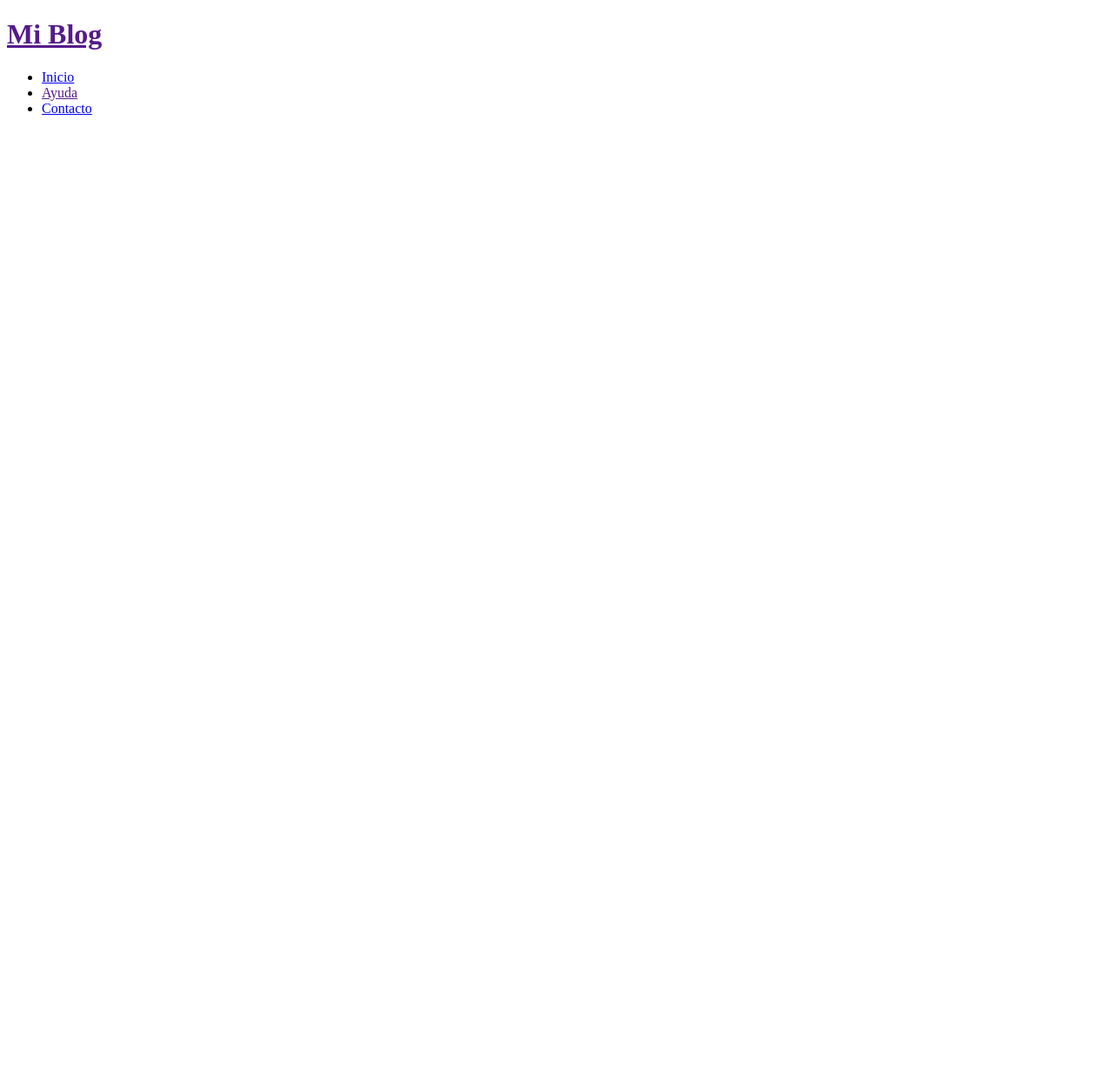
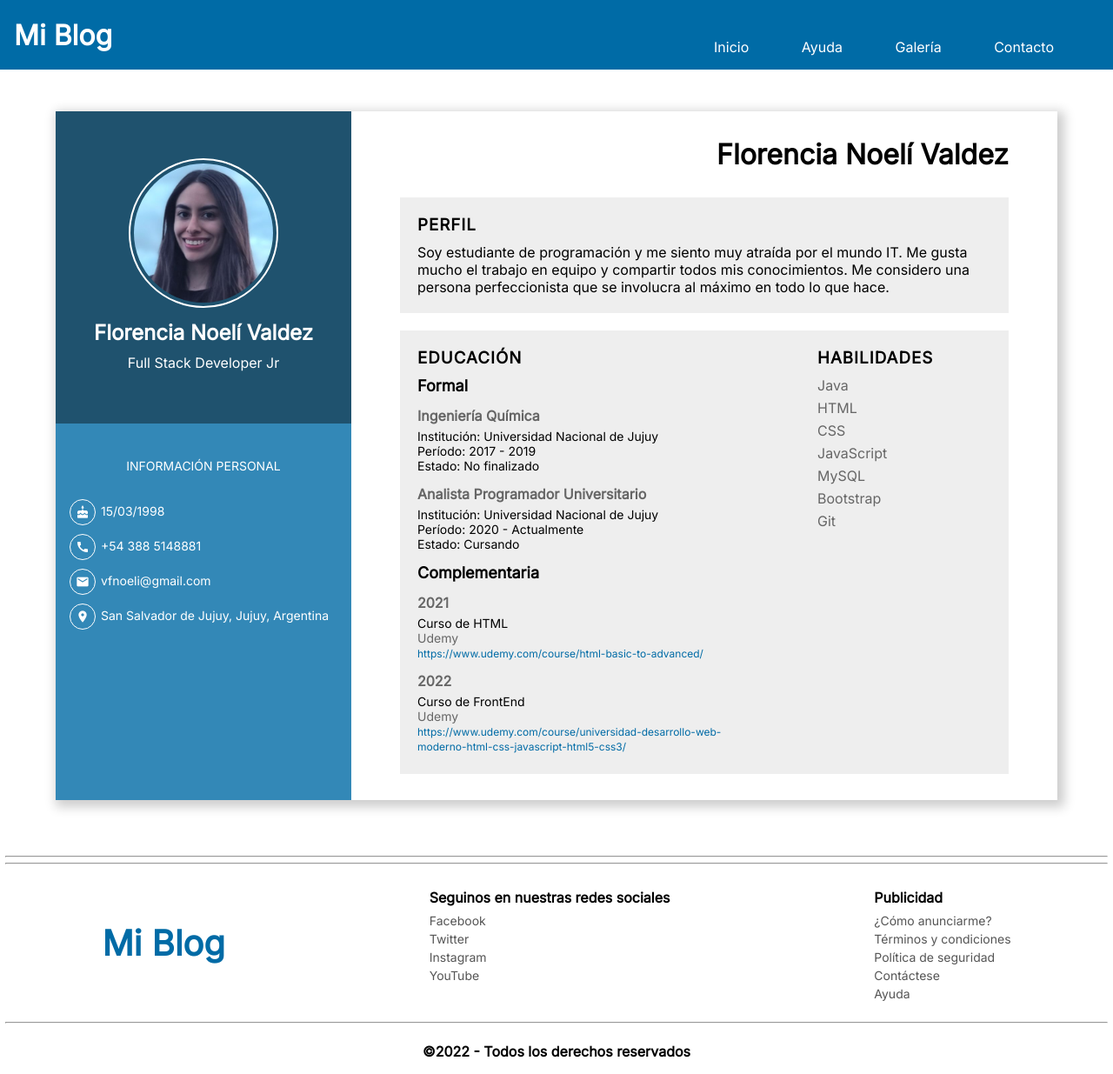
Before and after one commit to FlorNV/proyectoHTMLCSS, a plain HTML site: page perfil.html in a window 1280 px wide. Shown: the whole page at 87% size. Before the commit the page ends 800 px from the top, so only its background shows below. Drawn offline with Linux system fonts and the light colour scheme.

Commit message:
agrego pefil

```diff
--- a/css/estilos.css
+++ b/css/estilos.css
@@ -28,7 +28,6 @@ a {
     left: 0;
     right: 0;
     top: 0;
-    background-color: #000;
     background-color: #006ba6;
     z-index: 1;
 }
--- /dev/null
+++ b/css/perfil.css
@@ -0,0 +1,130 @@
+.contenedor {
+    flex-direction: row;
+    box-shadow: 4px 4px 12px 4px rgba(0, 0, 0, 0.2);
+}
+
+.informacion-personal {
+    width: 340px;
+    background-color: rgba(0, 107, 166, .8);
+    color: #fff;
+}
+
+.informacion-personal__imagen {
+    width: 100%;
+    padding: 60px 0;
+    background-color: rgba(0, 0, 0, .4);
+}
+
+.informacion-personal__imagen img {
+    margin: 0 auto;
+    width: 160px;
+    height: 160px;
+    display: block;
+    object-fit: cover;
+    border-radius: 100%;
+    outline: 2px solid #fff;
+    outline-offset: 4px;
+}
+
+.imagen__etiqueta {
+    text-align: center;
+}
+
+.imagen__etiqueta h3 {
+    margin: 20px 0 10px;
+    font-size: 1.5em;
+}
+
+.informacion-personal__contacto {
+    padding: 40px 16px;
+    font-size: 14px;
+}
+
+.informacion-personal__contacto p {
+    margin: 10px 0;
+}
+
+.informacion-personal__contacto span {
+    vertical-align: middle;
+    font-size: 16px;
+    border: 1px solid;
+    border-radius: 100%;
+    padding: 6px;
+    margin-right: 6px;
+}
+
+.informacion-personal__contacto h3 {
+    text-align: center;
+    text-transform: uppercase;
+    font-weight: 100;
+    font-size: 14px;
+    margin-bottom: 30px;
+}
+
+.informacion-perfil {
+    margin: 0 auto 30px;
+    width: 700px;
+}
+
+.informacion-perfil > h2 {
+    text-align: right;
+    margin: 30px 0;
+    font-size: 2em;
+}
+
+.perfil-descripcion {
+    margin-bottom: 20px;
+    background-color: #eee;
+    padding: 10px 20px 20px;
+}
+
+.perfil-detalles {
+    display: flex;
+    justify-content: space-between;
+    background-color: #eee;
+    padding: 10px 20px;
+}
+
+.educacion {
+    width: 400px;
+}
+
+.habilidades {
+    width: 200px;
+}
+
+.perfil-descripcion h3, .educacion > h3, .habilidades > h3 {
+    margin: 10px 0;
+    text-transform: uppercase;
+    letter-spacing: 1px;
+}
+
+.educacion h4 {
+    font-size: 18px;
+    margin: 10px 0;
+}
+
+.educacion h5 {
+    margin-bottom: 5px;
+    font-size: 16px;
+    color: #666;
+}
+
+.educacion-formal__item, .educacion-complementaria__item {
+    margin: 14px 0;
+    font-size: 14px;
+}
+
+.educacion-complementaria h5 + p + p {
+    color: #666;
+}
+
+.educacion-complementaria__item p a {
+    font-size: 12px;
+    color: #006ba6;
+}
+
+.habilidades li {
+    margin-bottom: 6px;
+    color: #666;
+}
--- a/perfil.html
+++ b/perfil.html
@@ -4,18 +4,155 @@
     <meta charset="UTF-8" />
     <meta http-equiv="X-UA-Compatible" content="IE=edge" />
     <meta name="viewport" content="width=device-width, initial-scale=1.0" />
+    <link rel="preconnect" href="https://fonts.googleapis.com" />
+    <link rel="preconnect" href="https://fonts.gstatic.com" crossorigin />
+    <link
+      href="https://fonts.googleapis.com/css2?family=Oswald&family=Inter&display=swap"
+      rel="stylesheet"
+    />
+    <link
+      href="https://fonts.googleapis.com/icon?family=Material+Icons"
+      rel="stylesheet"
+    />
+    <link rel="stylesheet" href="/css/estilos.css" />
+    <link rel="stylesheet" href="/css/perfil.css" />
     <title>Mi Perfil</title>
   </head>
   <body>
+    <!-- HEADER Y NAV -->
     <header class="header">
-      <h1 class="header__titulo"><a href="">Mi Blog</a></h1>
+      <h1 class="header__titulo"><a href="index.html">Mi Blog</a></h1>
       <nav class="navegacion">
         <ul>
-          <li><a class="navegacion__link" href="/index.html">Inicio</a></li>
-          <li><a class="navegacion__link" href="">Ayuda</a></li>
-          <li><a class="navegacion__link" href="/contacto.html">Contacto</a></li>
+          <li class="navegacion__link"><a href="index.html">Inicio</a></li>
+          <li class="navegacion__link"><a href="">Ayuda</a></li>
+          <li class="navegacion__link"><a href="galeria.html">Galería</a></li>
+          <li class="navegacion__link"><a href="contacto.html">Contacto</a></li>
         </ul>
       </nav>
     </header>
+
+    <!-- PERFIL -->
+    <div class="contenedor">
+      <div class="informacion-personal">
+        <div class="informacion-personal__imagen">
+          <img src="img/SYAHr3s.jpg" alt="" />
+          <div class="imagen__etiqueta">
+            <h3>Florencia Noelí Valdez</h3>
+            <p>Full Stack Developer Jr</p>
+          </div>
+        </div>
+        <div class="informacion-personal__contacto">
+          <h3>Información personal</h3>
+          <p><span class="material-icons">cake</span>15/03/1998</p>
+          <p><span class="material-icons">call</span>+54 388 5148881</p>
+          <p><span class="material-icons">email</span>vfnoeli@gmail.com</p>
+          <p>
+            <span class="material-icons">location_on</span>San Salvador de
+            Jujuy, Jujuy, Argentina
+          </p>
+        </div>
+      </div>
+      <div class="informacion-perfil">
+        <h2>Florencia Noelí Valdez</h2>
+        <div class="perfil-descripcion">
+          <h3>Perfil</h3>
+          <p>
+            Soy estudiante de programación y me siento muy atraída por el
+            mundo IT. Me gusta mucho el trabajo en equipo
+            y compartir todos mis conocimientos. Me considero una persona
+            perfeccionista que se involucra al máximo en todo lo que hace.
+          </p>
+        </div>
+        <div class="perfil-detalles">
+          <div class="educacion">
+            <h3>Educación</h3>
+            <div class="educacion-formal">
+              <h4>Formal</h4>
+              <div class="educacion-formal__item">
+                <h5>Ingeniería Química</h5>
+                <p>Institución: Universidad Nacional de Jujuy</p>
+                <p>Período: 2017 - 2019</p>
+                <p>Estado: No finalizado</p>
+              </div>
+              <div class="educacion-formal__item">
+                <h5>Analista Programador Universitario</h5>
+                <p>Institución: Universidad Nacional de Jujuy</p>
+                <p>Período: 2020 - Actualmente</p>
+                <p>Estado: Cursando</p>
+              </div>
+            </div>
+            <div class="educacion-complementaria">
+              <h4>Complementaria</h4>
+              <div class="educacion-complementaria__item">
+                <h5>2021</h5>
+                <p>Curso de HTML</p>
+                <p>Udemy</p>
+                <p>
+                  <a href="https://www.udemy.com/course/html-basic-to-advanced/"
+                    >https://www.udemy.com/course/html-basic-to-advanced/</a
+                  >
+                </p>
+              </div>
+              <div class="educacion-complementaria__item">
+                <h5>2022</h5>
+                <p>Curso de FrontEnd</p>
+                <p>Udemy</p>
+                <p>
+                  <a
+                    href="https://www.udemy.com/course/universidad-desarrollo-web-moderno-html-css-javascript-html5-css3/"
+                    >https://www.udemy.com/course/universidad-desarrollo-web-moderno-html-css-javascript-html5-css3/</a
+                  >
+                </p>
+              </div>
+            </div>
+          </div>
+          <div class="habilidades">
+            <h3>Habilidades</h3>
+            <ul>
+              <li>Java</li>
+              <li>HTML</li>
+              <li>CSS</li>
+              <li>JavaScript</li>
+              <li>MySQL</li>
+              <li>Bootstrap</li>
+              <li>Git</li>
+            </ul>
+          </div>
+        </div>
+      </div>
+    </div>
+
+    <!-- FOOTER -->
+    <footer>
+      <hr />
+      <hr />
+      <div class="footer__contenido">
+        <div class="footer__titulo">
+          <a href="index.html">Mi Blog</a>
+        </div>
+        <div class="footer__redes-sociales">
+          <p>Seguinos en nuestras redes sociales</p>
+          <ul>
+            <li><a href="">Facebook</a></li>
+            <li><a href="">Twitter</a></li>
+            <li><a href="">Instagram</a></li>
+            <li><a href="">YouTube</a></li>
+          </ul>
+        </div>
+        <div class="footer__publicidad">
+          <p>Publicidad</p>
+          <ul>
+            <li><a href="">¿Cómo anunciarme?</a></li>
+            <li><a href="">Términos y condiciones</a></li>
+            <li><a href="">Política de seguridad</a></li>
+            <li><a href="">Contáctese</a></li>
+            <li><a href="">Ayuda</a></li>
+          </ul>
+        </div>
+      </div>
+      <hr />
+      <h4>&copy;2022 - Todos los derechos reservados</h4>
+    </footer>
   </body>
 </html>
```
Also changed, not shown: contacto.html (+0 -1 lines), galeria.html (+0 -1 lines), index.html (+0 -1 lines).
